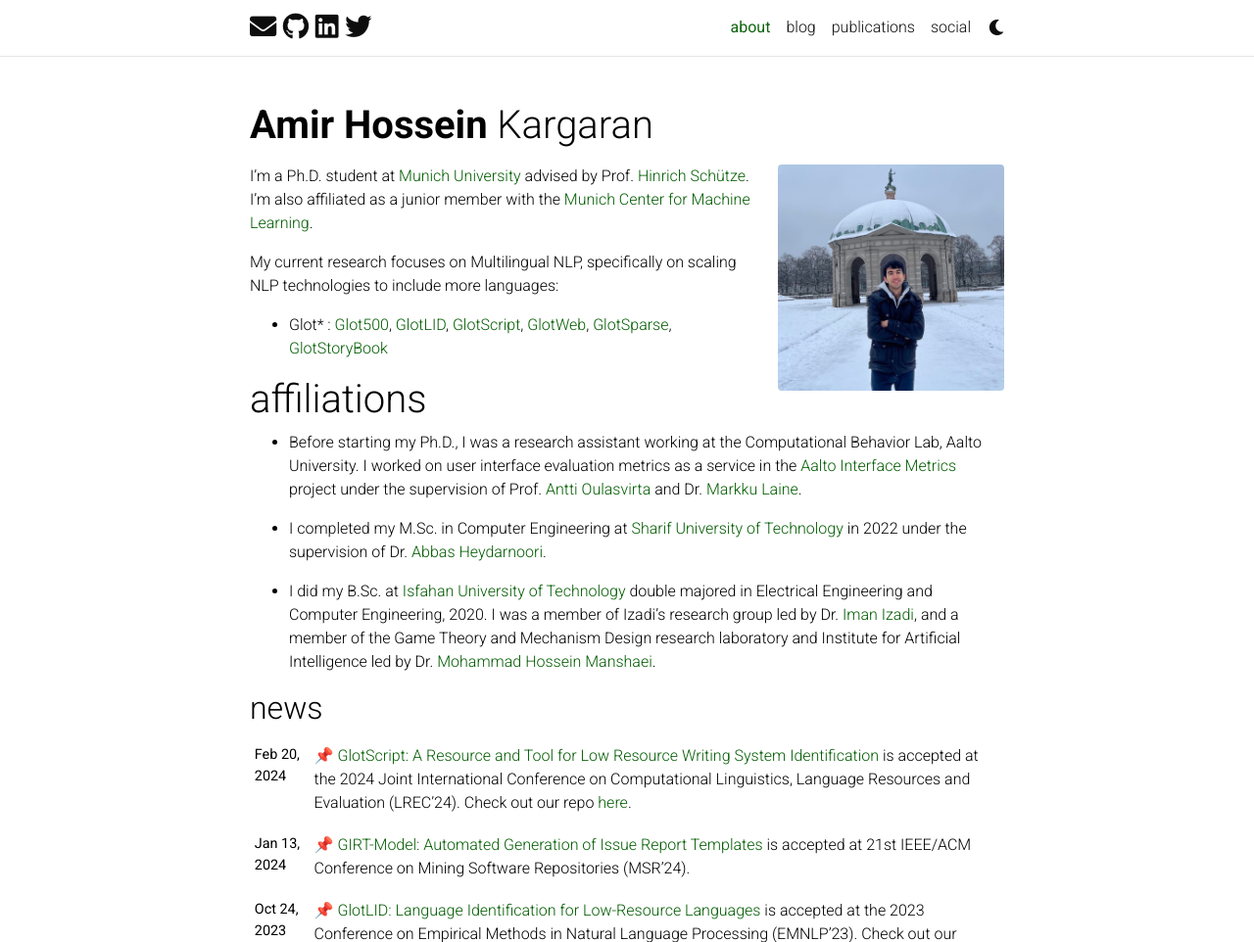
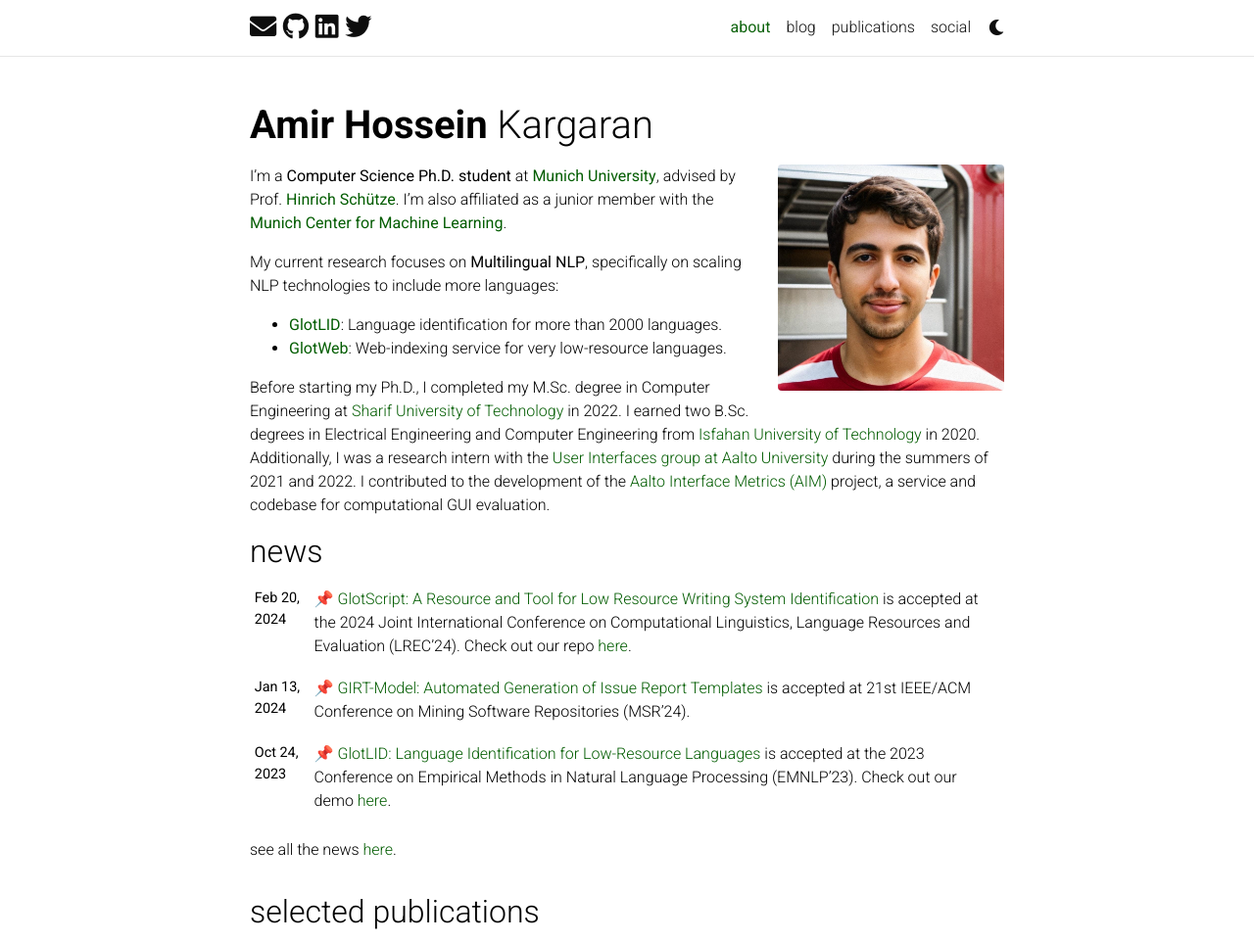
Before and after one commit to kargaranamir/kargaranamir.github.io, a Jekyll site: the page built from _pages/about.md, in a window 1280 px wide and 1296 px high, cut to the strip 0-962 px from the top of the window. Shown: the whole strip at 98% size. Built offline with Jekyll 4.4.1, drawn with Linux system fonts in a browser that asks for light colours; full-size pictures stand in for the smaller copies a plugin makes; comment, search, counter and statistics services are not loaded; a style sheet for code colours, icons or effects is not loaded.

Commit message:
update about, prof, add b tag.

```diff
--- a/_pages/about.md
+++ b/_pages/about.md
@@ -14,17 +14,11 @@ selected_papers: true # includes a list of papers marked as "selected={true}"
 abs_social: false  # includes abstract social icons at the bottom of the page
 ---
 
-I'm a Ph.D. student at [Munich University](https://cis.lmu.de) advised by Prof. [Hinrich Schütze](https://scholar.google.com/citations?user=qIL9dWUAAAAJ). I'm also affiliated as a junior member with the [Munich Center for Machine Learning](https://mcml.ai).
+I'm a <b>Computer Science Ph.D. student</b> at [<b>Munich University</b>](https://cis.lmu.de), advised by Prof. [<b>Hinrich Schütze</b>](https://scholar.google.com/citations?user=qIL9dWUAAAAJ). I'm also affiliated as a junior member with the [<b>Munich Center for Machine Learning</b>](https://mcml.ai).
 
-My current research focuses on Multilingual NLP, specifically on scaling NLP technologies to include more languages:
+My current research focuses on <b>Multilingual NLP</b>, specifically on scaling NLP technologies to include more languages:
 
-- Glot* : [Glot500](https://github.com/cisnlp/Glot500), [GlotLID](https://github.com/cisnlp/GlotLID), [GlotScript](https://github.com/cisnlp/GlotLID), [GlotWeb](https://github.com/cisnlp/GlotWeb), [GlotSparse](https://github.com/cisnlp/GlotSparse), [GlotStoryBook](https://github.com/cisnlp/GlotStoryBook)
+- [<b>GlotLID</b>](https://github.com/cisnlp/GlotLID): Language identification for more than 2000 languages.
+- [<b>GlotWeb</b>](https://huggingface.co/spaces/cis-lmu/GlotWeb): Web-indexing service for very low-resource languages.
 
-
-# affiliations
-
-- Before starting my Ph.D., I was a research assistant working at the Computational Behavior Lab, Aalto University. I worked on user interface evaluation metrics as a service in the [Aalto Interface Metrics](https://github.com/aalto-ui/aim) project under the supervision of Prof. [Antti Oulasvirta](https://scholar.google.com/citations?user=_z41TLwAAAAJ) and Dr. [Markku Laine](https://scholar.google.com/citations?user=EXPsGq0AAAAJ).
-
-- I completed my M.Sc. in Computer Engineering at [Sharif University of Technology](https://en.sharif.edu) in 2022 under the supervision of Dr. [Abbas Heydarnoori](https://scholar.google.com/citations?user=s5vgK3kAAAAJ).
-
- - I did my B.Sc. at [Isfahan University of Technology](https://english.iut.ac.ir) double majored in Electrical Engineering and Computer Engineering, 2020. I was a member of Izadi's research group led by Dr. [Iman Izadi](https://scholar.google.com/citations?user=kc8zE6gAAAAJ), and a member of the Game Theory and Mechanism Design research laboratory and Institute for Artificial Intelligence led by Dr. [Mohammad Hossein Manshaei](https://scholar.google.com/citations?user=33d716cAAAAJ).
+Before starting my Ph.D., I completed my M.Sc. degree in Computer Engineering at [Sharif University of Technology](https://en.sharif.edu/) in 2022. I earned two B.Sc. degrees in Electrical Engineering and Computer Engineering from [Isfahan University of Technology](http://english.iut.ac.ir/) in 2020. Additionally, I was a research intern with the [User Interfaces group at Aalto University](http://userinterfaces.aalto.fi/) during the summers of 2021 and 2022. I contributed to the development of the [Aalto Interface Metrics (AIM)](https://github.com/aalto-ui/aim) project, a service and codebase for computational GUI evaluation.
```
Also changed, not shown: assets/img/prof_pic.jpg.
